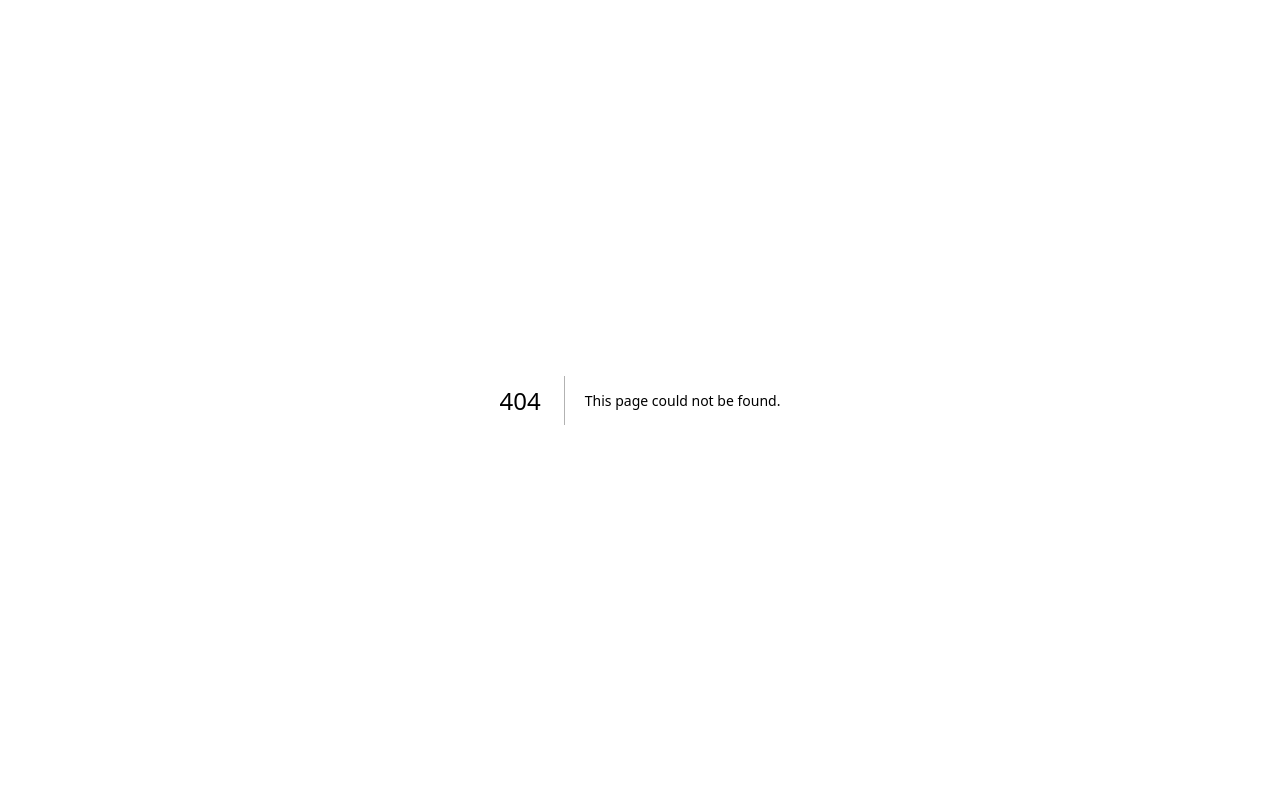
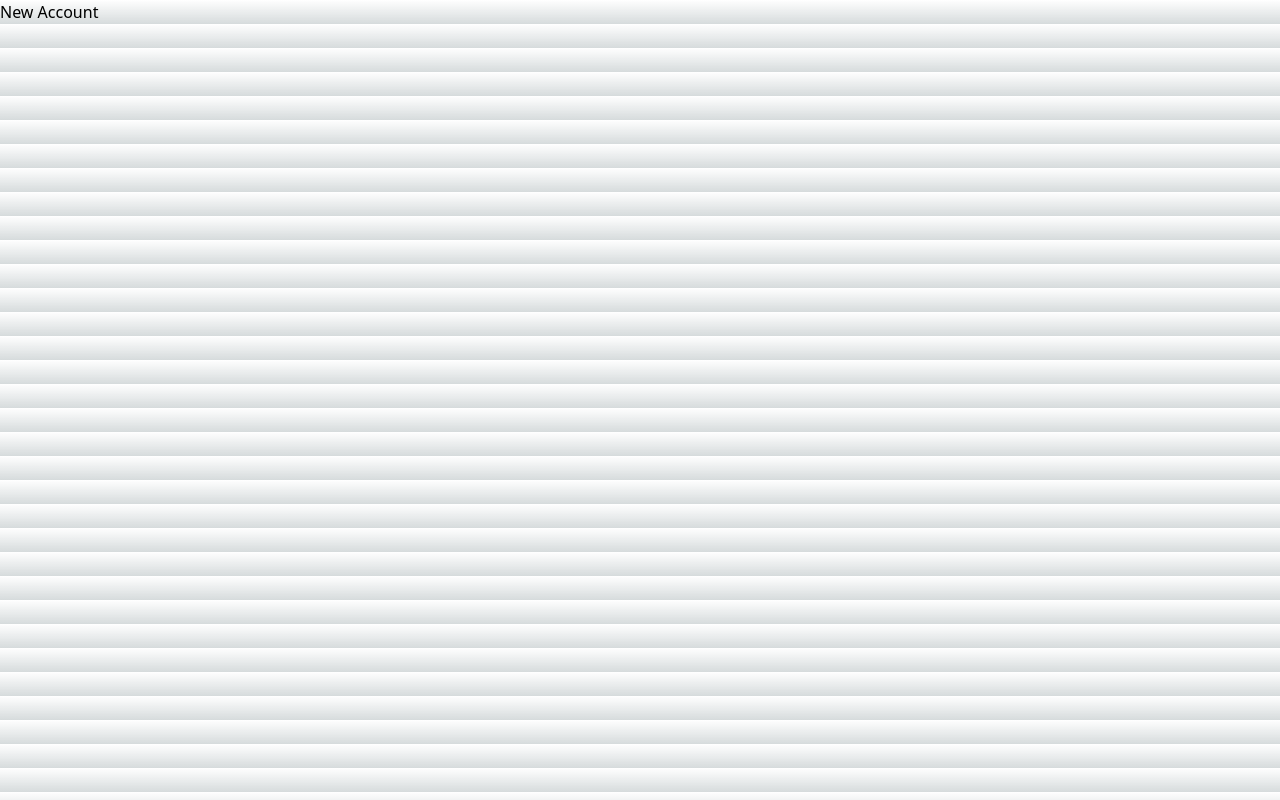
Before and after one commit to seevsk/e-commerce-nextcart, a Next.js app: page /auth/new-account in a window 1280 px wide. Before the commit this address had no page. Built offline with nearby package versions, Linux system fonts and the light colour scheme.

Commit message:
feat(auth): scaffold auth route group

```diff
--- /dev/null
+++ b/src/app/auth/login/layout.tsx
@@ -0,0 +1,7 @@
+export default function LoginLayout({
+  children,
+}: {
+  children: React.ReactNode;
+}) {
+  return <main className="bg-gray-500 min-h-screen">{children}</main>;
+}
--- /dev/null
+++ b/src/app/auth/login/page.tsx
@@ -0,0 +1,7 @@
+export default function LoginPage() {
+  return (
+    <div>
+      <h1>Login Page</h1>
+    </div>
+  );
+}
--- /dev/null
+++ b/src/app/auth/new-account/page.tsx
@@ -0,0 +1,7 @@
+export default function NewAccountPage() {
+  return (
+    <div>
+      <h1>New Account</h1>
+    </div>
+  );
+}
```
